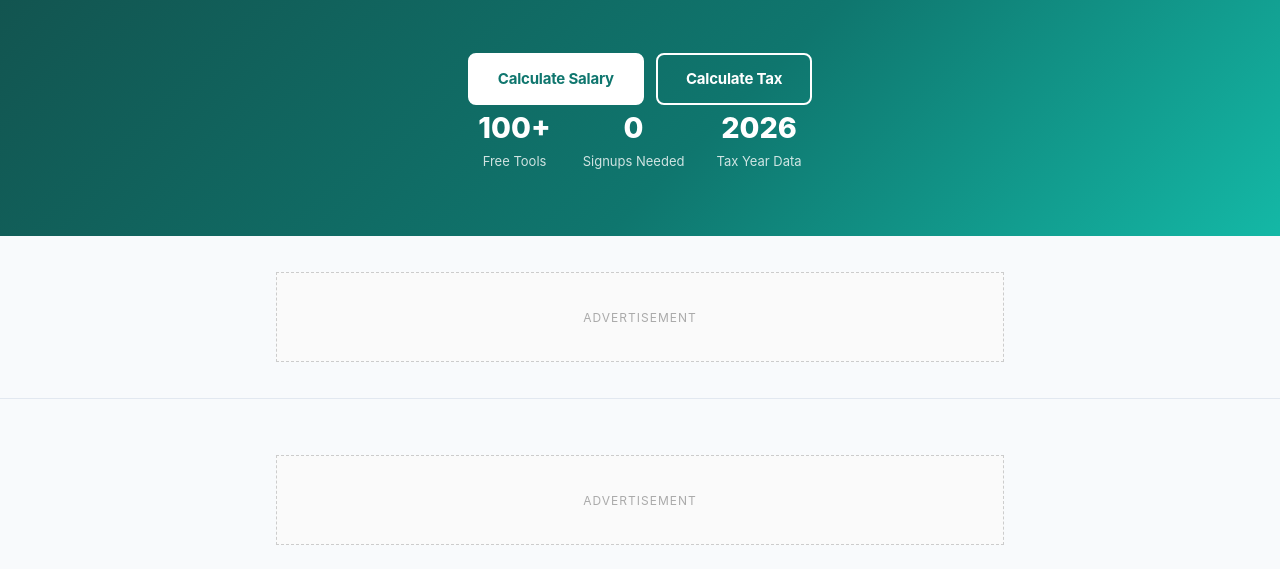
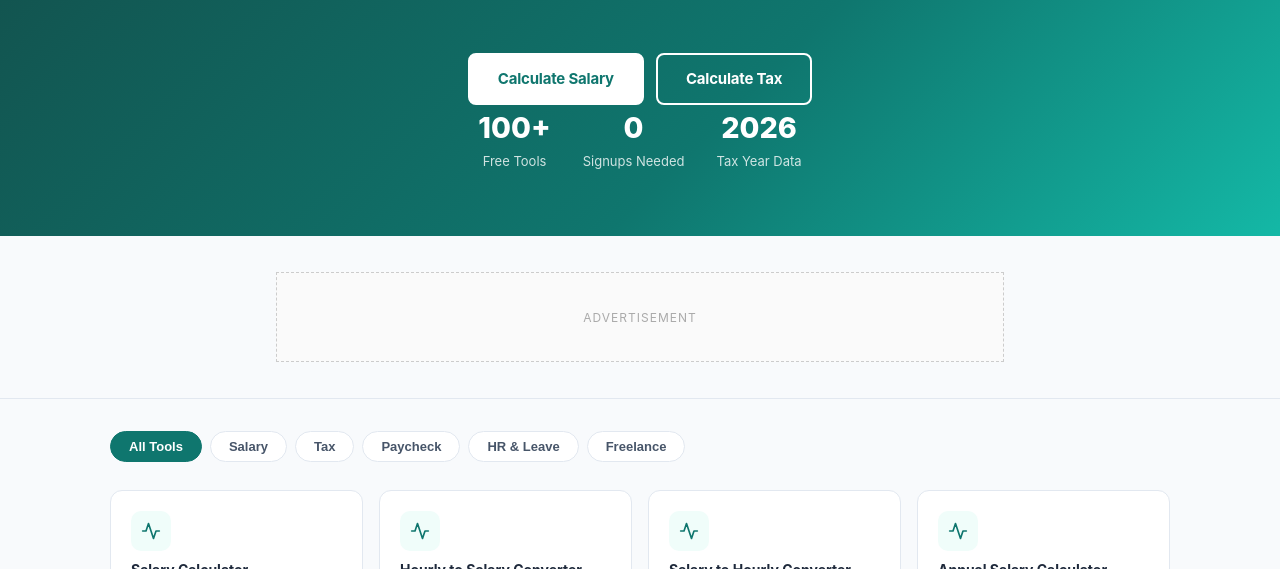
Before and after one commit to woxxxxxxxx/payrollfixpro, a plain HTML site: page index.html in a window 1280 px wide. Shown: the part 231-800 px from the top of the page. Drawn offline with Linux system fonts and the light colour scheme.

Commit message:
Remove duplicate ad placeholder from index.html top area

```diff
--- a/index.html
+++ b/index.html
@@ -102,11 +102,6 @@ footer{background:var(--text);color:#94a3b8;padding:32px 20px}
   <div style="display:inline-block;width:100%;max-width:728px;height:90px;border:1px dashed #ccc;background:#fafafa;line-height:90px;text-align:center;color:#aaa;font-size:12px;letter-spacing:1px;">ADVERTISEMENT</div>
 </div></div></div>
 <main>
-  <div style="margin-bottom:24px">
-<div style="text-align:center;padding:8px 0;margin:16px 0;">
-  <div style="display:inline-block;width:100%;max-width:728px;height:90px;border:1px dashed #ccc;background:#fafafa;line-height:90px;text-align:center;color:#aaa;font-size:12px;letter-spacing:1px;">ADVERTISEMENT</div>
-</div>
-  </div>
   <div class="cat-tabs" id="catTabs">
     <button class="cat-tab active" data-cat="all" onclick="setCat('all')">All Tools</button>
     <button class="cat-tab" data-cat="salary" onclick="setCat('salary')">Salary</button>
```
